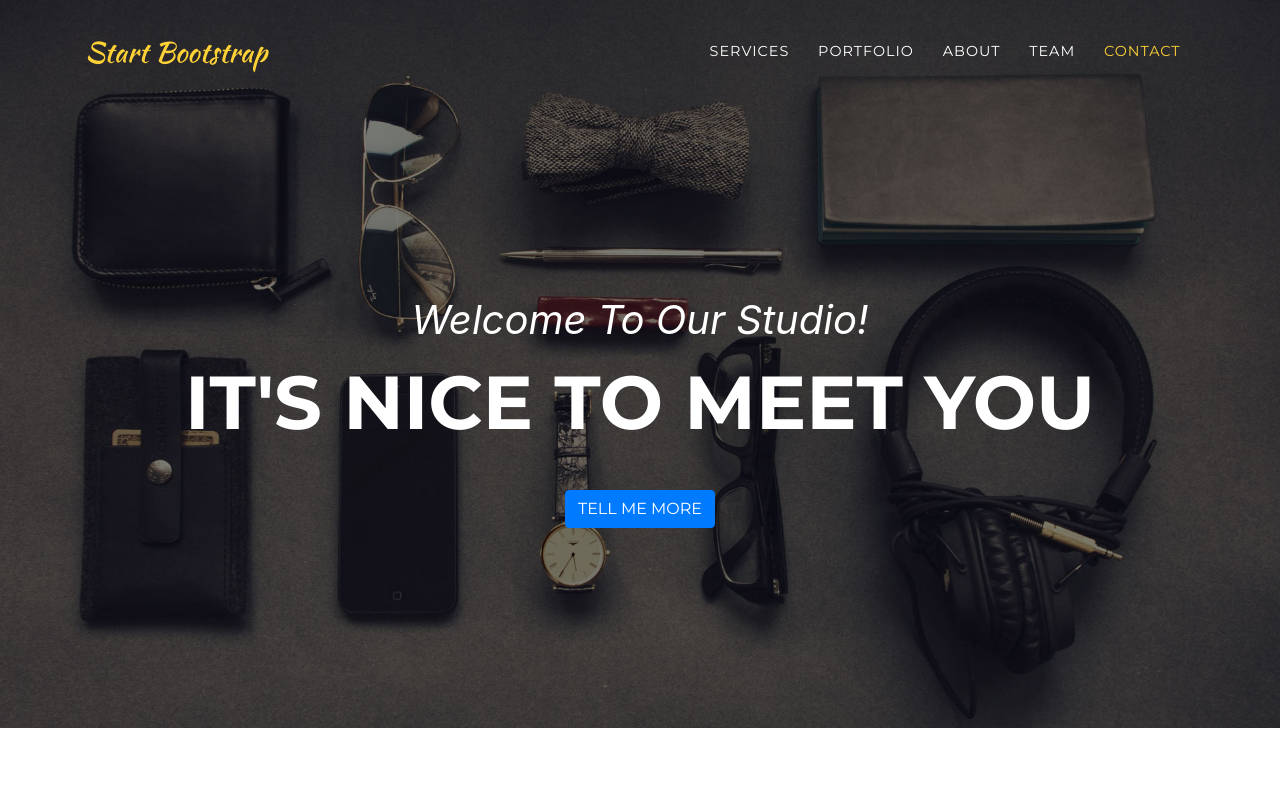
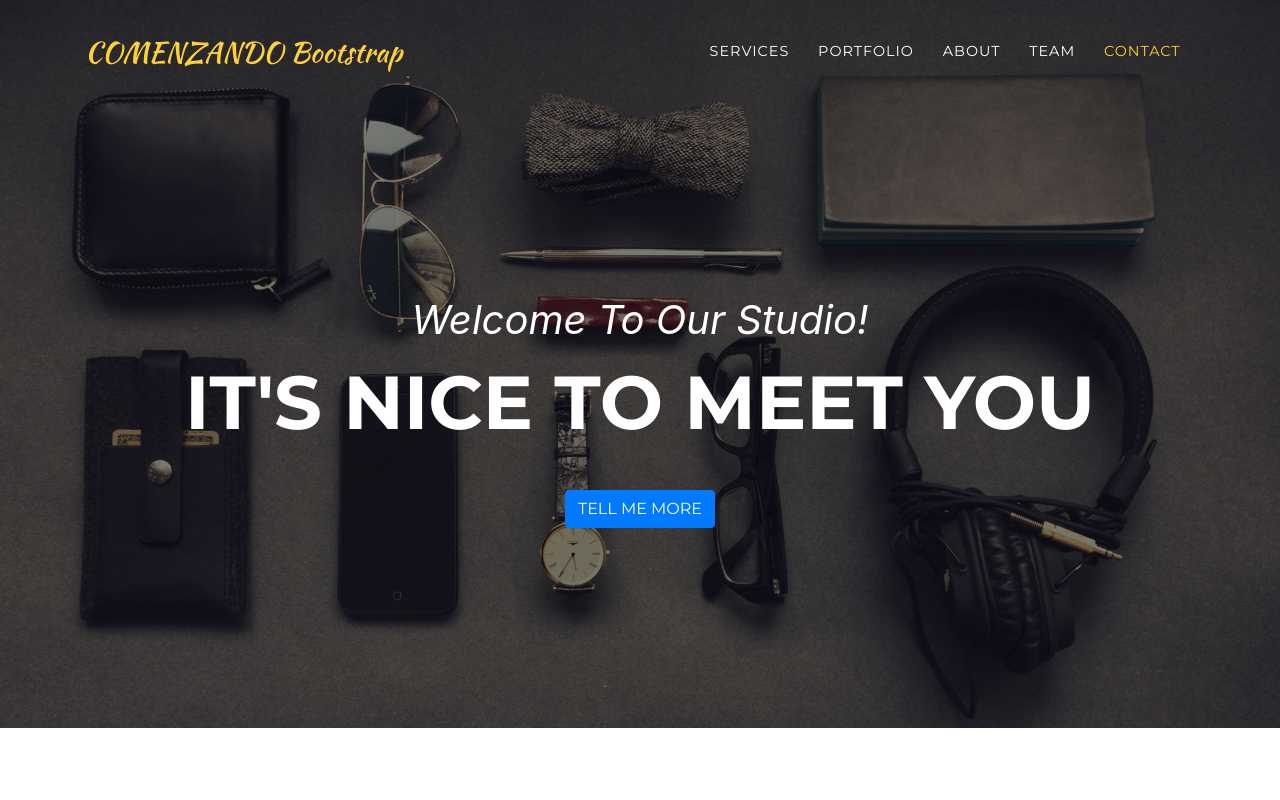
Before and after one commit to sebaravelo/test, a website with bundled scripts: page index.html in a window 1280 px wide. Shown: the top 800 px of the page. Built offline with nearby package versions, Linux system fonts and the light colour scheme; a web font is replaced by a local one.

Commit message:
Cambio index

```diff
--- a/index.html
+++ b/index.html
@@ -30,7 +30,7 @@
   <!-- Navigation -->
   <nav class="navbar navbar-expand-lg navbar-dark fixed-top" id="mainNav">
     <div class="container">
-      <a class="navbar-brand js-scroll-trigger" href="#page-top">Start Bootstrap</a>
+      <a class="navbar-brand js-scroll-trigger" href="#page-top">COMENZANDO Bootstrap</a>
       <button class="navbar-toggler navbar-toggler-right" type="button" data-toggle="collapse" data-target="#navbarResponsive" aria-controls="navbarResponsive" aria-expanded="false" aria-label="Toggle navigation">
         Menu
         <i class="fas fa-bars"></i>
```
